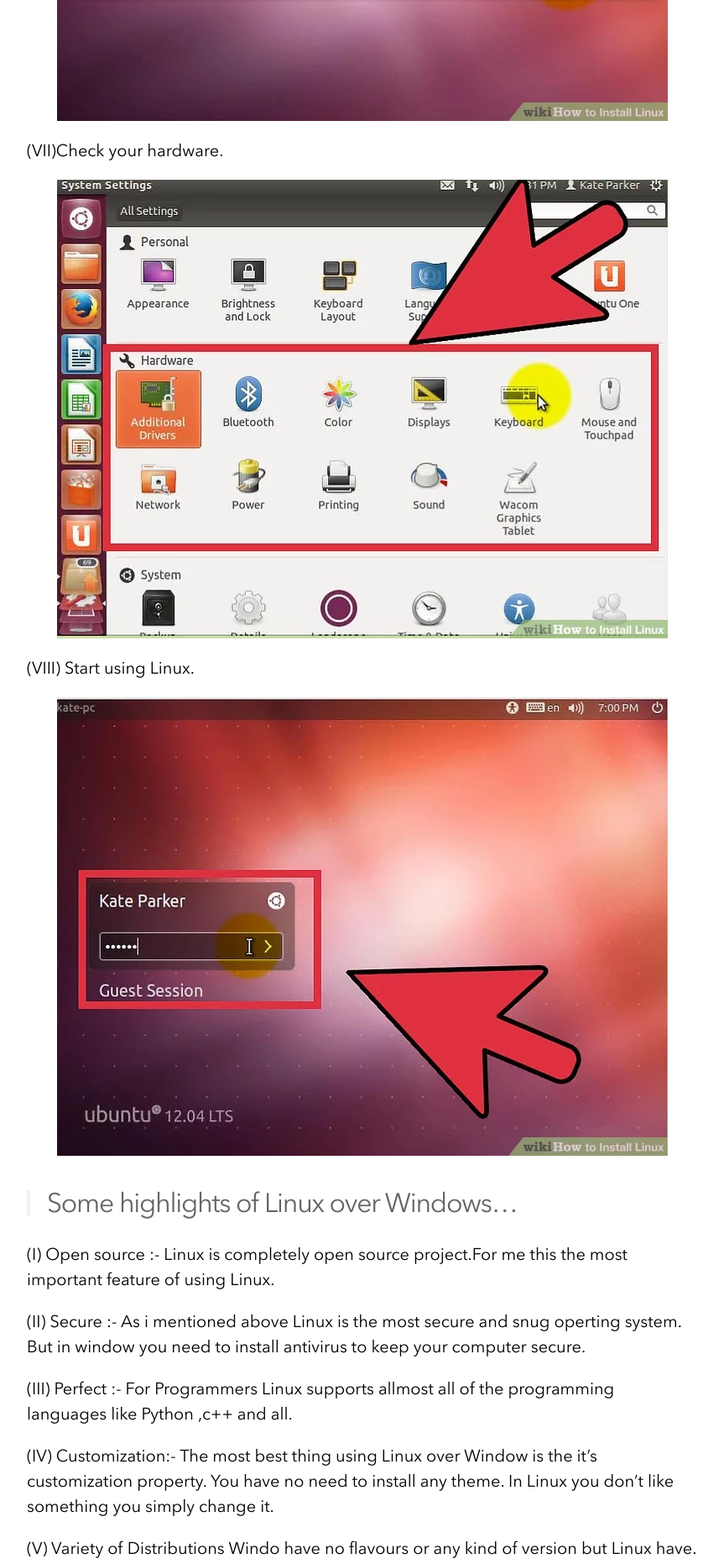
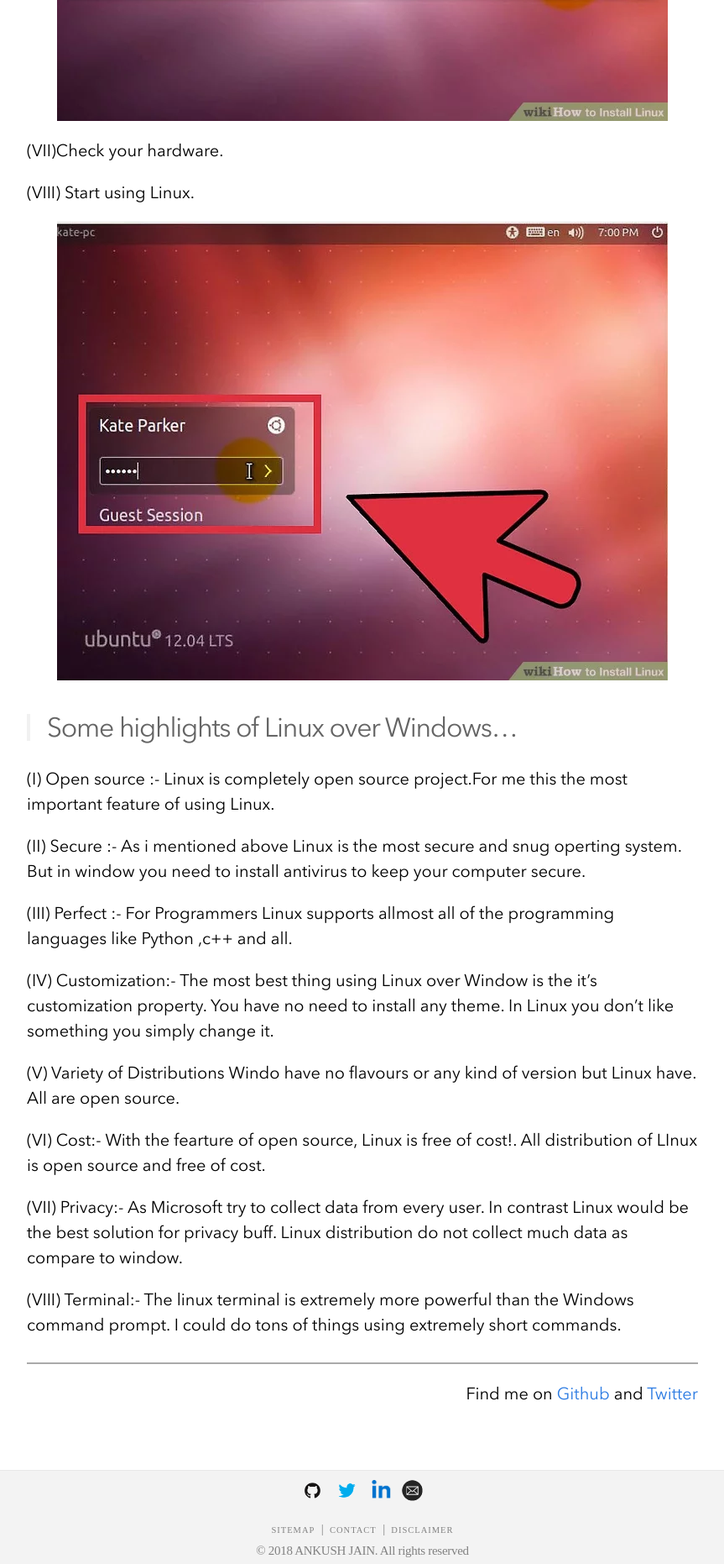
Before and after one commit to 49ku5h/MY-WEBSITE, a Jekyll site: the page built from _posts/2020-01-10-Getting-Started-With-Linux.md, in a window 1280 px wide. Shown: the part 4082-5944 px from the top of the page at 84% size, without its empty margins (208-1071 px from the left). Built offline with Jekyll 4.4.1, drawn with Linux system fonts in a browser that asks for light colours; nearby versions of some CDN libraries; comment, search, counter and statistics services are not loaded.

Commit message:
Update 2020-01-10-Getting-Started-With-Linux.md

```diff
--- a/_posts/2020-01-10-Getting-Started-With-Linux.md
+++ b/_posts/2020-01-10-Getting-Started-With-Linux.md
@@ -43,9 +43,6 @@
 
 (VII)Check your hardware.
 
-![A screenshot of my laptop](/assets/images/Shifting-to-Ubuntu/hardw.jpeg)
-
-
 (VIII) Start using Linux.
 
 ![A screenshot of my laptop](/assets/images/Shifting-to-Ubuntu/star.jpeg)
```
